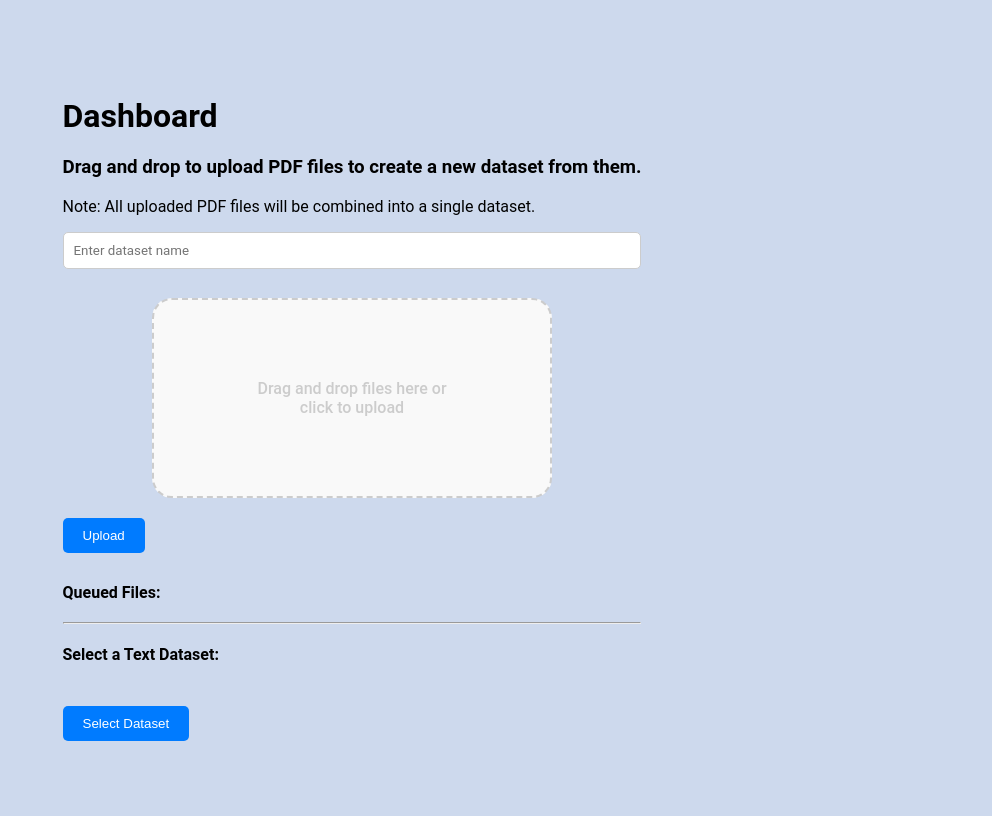
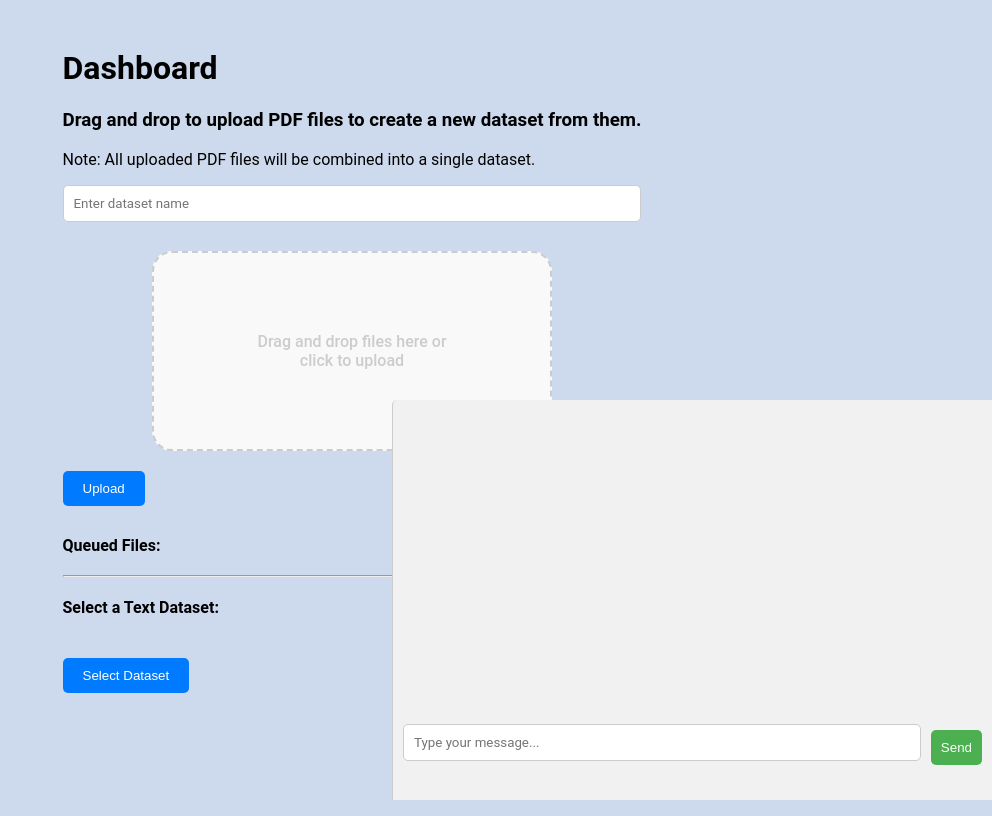
Before and after one commit to R44VC0RP/whatsapp-qa, a Flask app: template templates/index.html in a window 1280 px wide. Shown: the whole page, without its empty margins (288-1280 px from the left). Run offline with Flask 3, Linux system fonts and the light colour scheme; the template is opened without the code that fills it, so the values that code supplies are empty.

Commit message:
Add Chat Feature

```diff
--- /dev/null
+++ b/database.json
@@ -0,0 +1 @@
+{"selected_dataset": "dev01"}
--- a/main.py
+++ b/main.py
@@ -11,6 +11,7 @@ import time
 from dotenv import load_dotenv
 from fileservices import DigitalOceanSpaces
 from PyPDF2 import PdfWriter, PdfFileReader
+from flask import jsonify
 # from boto3 import session
 # from botocore.client import Config
 
@@ -141,7 +142,11 @@ def upload_file():
 
 
   # Use the user-provided dataset name instead of a random name
+@app.route('/select_dataset', methods=['POST'])
+def select_dataset():
   dataset_name = request.form['dataset_name']
+  # Do something with the dataset name, such as processing it or storing it in a database
+  #return jsonify({'message': f'Selected dataset: {dataset_name}'})
   print("Dataset name: {}".format(dataset_name))
   allPDFs = []
   for file in files:
@@ -193,6 +198,26 @@ def upload_file():
   print("Redirecting to home.")
   return redirect("/", code=302)
 
+@app.route('/send_chat', methods=['POST'])
+def send_message():
+  message = request.json['message']
+  # Do something with the message, such as processing it or storing it in a database
+  response = ask(message)
+  print("User asked: {} and System Responded with {}".format(message, response))
+  if response == False:
+    return jsonify({'message': 'The system crashed, please contact your admin.'})
+  else:
+    return jsonify({'message': response})
+
+
+
+
+
+
+  print(message)
+  response = {'message': f'You sent: {message}'}
+  return jsonify(response)
+
 
 @app.route('/select_dataset', methods=['POST'])
 def select_dataset():
@@ -229,6 +254,8 @@ def index():
 #app.run(host='0.0.0.0', port=81, debug=True)
 
 
+
+
 # This is for heroku
 if __name__ == "__main__":
     app.run(debug=True)
--- a/static/css/styles.css
+++ b/static/css/styles.css
@@ -68,14 +68,12 @@
 }
 
 input[type="radio"] {
-
-    position: absolute;
     opacity: 0;
     pointer-events: none;
 }
 
 .dataset-option  label{
-  display: flex;
+
   align-items: center;
   justify-content: space-between;
   padding: 10px;
@@ -84,6 +82,44 @@ input[type="radio"] {
   cursor: pointer;
   transition: all 0.3s ease-in-out;
 }
+
+.chat-window {
+	position: fixed;
+	bottom: 0;
+	right: 0;
+	width: 600px;
+	height: 400px;
+	background-color: #f1f1f1;
+	border-left: 1px solid #ccc;
+	padding: 10px;
+	border-radius: 5px 0 0 0;
+  }
+
+  .chat-messages {
+	height: 80%;
+	overflow-y: scroll;
+  }
+
+  .chat-input {
+	display: flex;
+	align-items: center;
+	justify-content: space-between;
+	margin-top: 10px;
+  }
+
+  .chat-input input {
+	flex: 1;
+	margin-right: 10px;
+  }
+
+  .send-button {
+	background-color: #4CAF50;
+	color: white;
+	border: none;
+	padding: 10px;
+	border-radius: 5px;
+	cursor: pointer;
+  }
 
 .progress-wrapper {
     width:100%;
@@ -546,7 +582,7 @@ hr {
 	 box-sizing: inherit;
 }
  body {
-	 min-height: 100vh;
+	 max-width: -webkit-fill-available;
 	 font-family: Roboto, Arial;
 	 display: flex;
 	 justify-content: center;
--- a/templates/index.html
+++ b/templates/index.html
@@ -1,5 +1,6 @@
 <!DOCTYPE html>
 <html lang="en">
+
 <head>
     <meta charset="UTF-8">
 
@@ -8,6 +9,7 @@
     <link rel="stylesheet" type="text/css" href="{{ url_for('static', filename='css/styles.css') }}">
     <script src="{{ url_for('static', filename='js/main.js') }}"></script>
 </head>
+
 <body>
     <div class="container">
         <h1 class="header">Dashboard</h1>
@@ -18,13 +20,15 @@
             </div>
             <div class="upload-area">
                 <form action="/upload" method="post" enctype="multipart/form-data" id="uploadForm">
-              <input type="text" name="dataset_name" id="dataset_name" placeholder="Enter dataset name" required/>
+                    <input type="text" name="dataset_name" id="dataset_name" placeholder="Enter dataset name"
+                        required />
                     <br>
                     <br>
                     <div class="file-drop-area">
 
                         <span class="file-drop-message">Drag and drop files here or click to upload</span>
-                    <input type="file" name="file" id="file" class="inputfile" data-multiple-caption="{count} files selected" multiple accept=".pdf" required/>
+                        <input type="file" name="file" id="file" class="inputfile"
+                            data-multiple-caption="{count} files selected" multiple accept=".pdf" required />
                         <label for="file">
                             <strong>Choose a PDF file</strong>
                             <span class="dragndrop"> or drag it here</span>.
@@ -49,20 +53,31 @@
                 <form action="/select_dataset" method="post" id="datasetForm">
                     {% for dataset in datasets %}
                     <div class="dataset-option">
-            <input type="radio" id="{{ dataset.name }}" name="dataset" value="{{ dataset.name }}"
-                {% if dataset.name == selected_dataset %} checked {% endif %}>
+                        <input type="radio" id="{{ dataset.name }}" name="dataset" value="{{ dataset.name }}" {% if
+                            dataset.name==selected_dataset %} checked {% endif %}>
                         <label for="{{ dataset.name }}">{{ dataset.name }}</label>
                     </div>
                     {% endfor %}
                     <button type="submit" class="select-dataset-btn">Select Dataset</button>
                 </form>
+
             </div>
+            <div class="chat-window">
+                <div class="chat-messages">
+                    <!-- Chat messages go here -->
+                </div>
+                <div class="chat-input">
+                    <input type="text" placeholder="Type your message...">
+                    <button class="send-button">Send</button>
+                </div>
+            </div>
+
 
         </div>
     </div>
     <div id="loading">Uploading...</div>
     <script>
-document.querySelector('#uploadForm').addEventListener('submit', function(e) {
+        document.querySelector('#uploadForm').addEventListener('submit', function (e) {
             e.preventDefault();
             document.getElementById('loading').style.display = 'block'; // Show the loading screen
             var files = document.querySelector('#file').files;
@@ -92,24 +107,24 @@ document.querySelector('#uploadForm').addEventListener('submit', function(e) {
             }
 
             var request = new XMLHttpRequest();
-    request.upload.addEventListener('progress', function(e) {
+            request.upload.addEventListener('progress', function (e) {
                 var totalSize = Array.from(files).reduce((total, file) => total + file.size, 0);
                 if (e.loaded <= totalSize) {
                     var percent = Math.round(e.loaded / totalSize * 100);
-            Array.from(progressWrappers.children).forEach(function(progressBar) {
+                    Array.from(progressWrappers.children).forEach(function (progressBar) {
                         progressBar.children[0].style.width = percent + '%';
                         progressBar.children[0].innerHTML = percent + '%';
                     });
                 }
-        if(e.loaded == e.total){
-            Array.from(progressWrappers.children).forEach(function(progressBar) {
+                if (e.loaded == e.total) {
+                    Array.from(progressWrappers.children).forEach(function (progressBar) {
                         progressBar.children[0].style.width = '100%';
                         progressBar.children[0].innerHTML = '100%';
                     });
                 }
             });
 
-    request.addEventListener('load', function() {
+            request.addEventListener('load', function () {
                 // Hide the loading screen and reload the page when the request is done
                 document.getElementById('loading').style.display = 'none';
                 window.location.reload();
@@ -119,7 +134,7 @@ document.querySelector('#uploadForm').addEventListener('submit', function(e) {
             request.send(formData);
         });
 
-document.querySelector('#file').addEventListener('change', function(e) {
+        document.querySelector('#file').addEventListener('change', function (e) {
             var list = document.getElementById('fileList');
             list.innerHTML = ''; // Clear the list
             for (var i = 0; i < this.files.length; i++) {
@@ -127,6 +142,35 @@ document.querySelector('#file').addEventListener('change', function(e) {
                 listItem.textContent = this.files[i].name;
                 list.appendChild(listItem);
             }
+        });
+
+        const chatMessages = document.querySelector('.chat-messages');
+        const chatInput = document.querySelector('.chat-input input');
+        const sendButton = document.querySelector('.send-button');
+
+        sendButton.addEventListener('click', () => {
+            const message = chatInput.value;
+            chatInput.value = '';
+            const messageElement = document.createElement('div');
+            messageElement.classList.add('message');
+            messageElement.textContent = "YOU: " + message;
+            chatMessages.appendChild(messageElement);
+
+            fetch('/send_chat', {
+                method: 'POST',
+                headers: {
+                    'Content-Type': 'application/json'
+                },
+                body: JSON.stringify({ message })
+            })
+                .then(response => response.json())
+                .then(data => {
+                    const messageElement = document.createElement('div');
+                    messageElement.classList.add('message');
+                    messageElement.textContent = data.message;
+                    chatMessages.appendChild(messageElement);
+                })
+                .catch(error => console.error(error));
         });
     </script>
 
```
Also changed, not shown: SS/dataset.py (added, +141 -0 lines), SS/main.py (added, +258 -0 lines), dataset.py (+9 -4 lines), 2 other files. Lines whose indentation alone changed are shown as unchanged.
